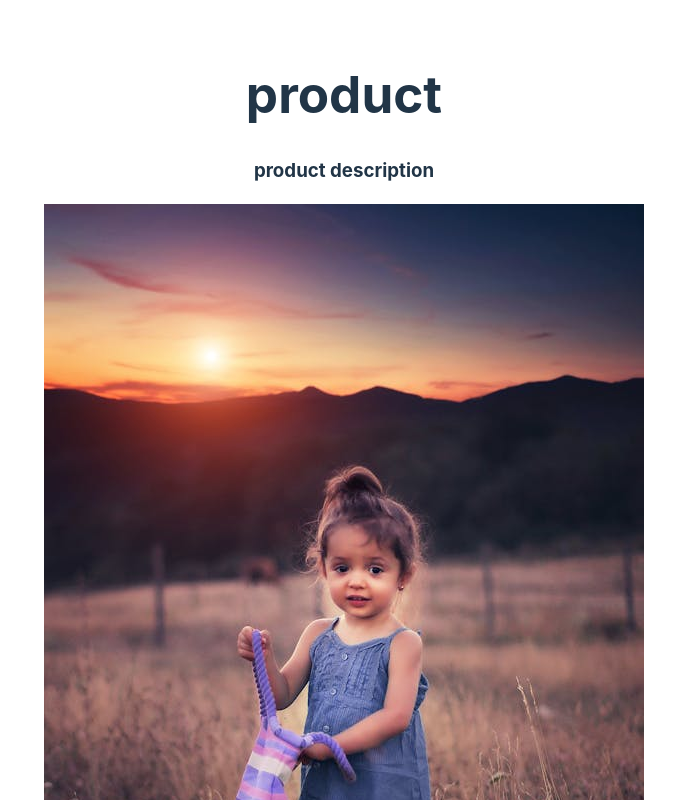
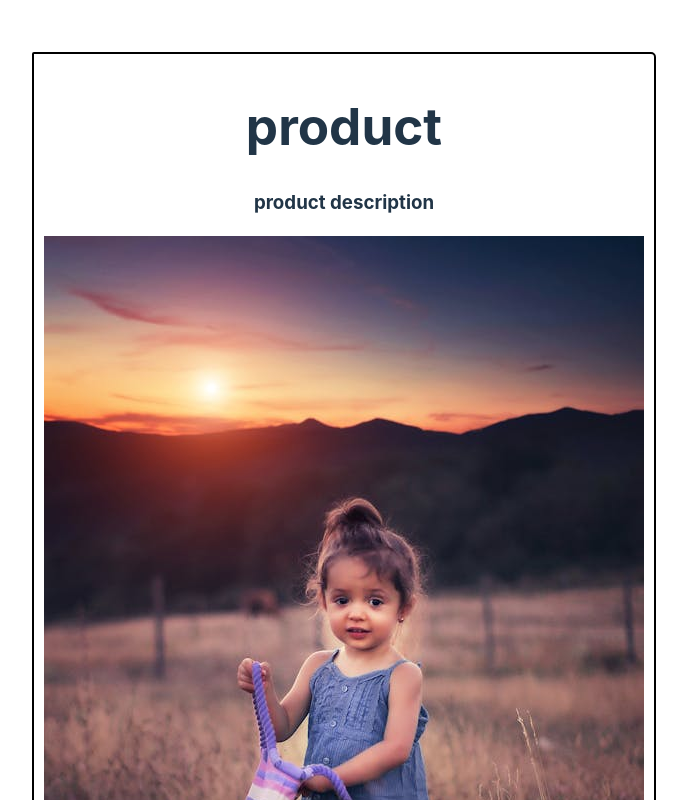
Before and after one commit to vashishtkumar/ReactJS, a React (Vite) app in the folder my_first_react_app/: page / in a window 1280 px wide. Shown: the top 800 px of the page, without its empty margins (296-983 px from the left). Built offline with nearby package versions, Linux system fonts and the light colour scheme.

Commit message:
component styling

```diff
--- /dev/null
+++ b/my_first_react_app/src/product.css
@@ -0,0 +1,6 @@
+.Product{
+    border:2px solid black;
+    border-radius:2px 5px 5px 2px;
+    padding:10px;
+    margin: 20px;
+}
--- a/my_first_react_app/src/product.jsx
+++ b/my_first_react_app/src/product.jsx
@@ -1,10 +1,11 @@
 import photo from "./assets/photo.jpg"
+import "./product.css"
 export default function Product(){
     return (
-        <>
+        <div className="Product">
         <h1>product</h1>
         <h3>product description</h3>
         <img src={photo} alt="a cute baby" className="photo"></img>
-        </>
+        </div>
     )
 }
```
